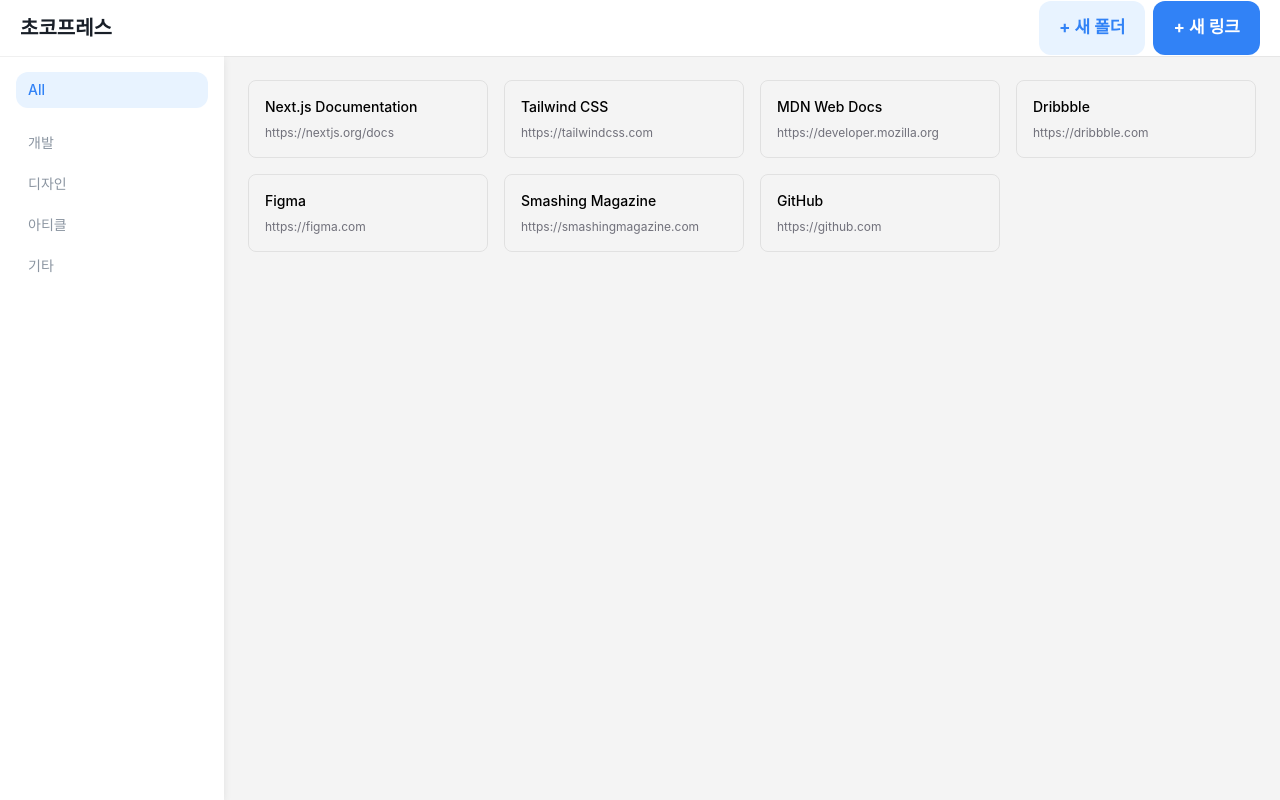
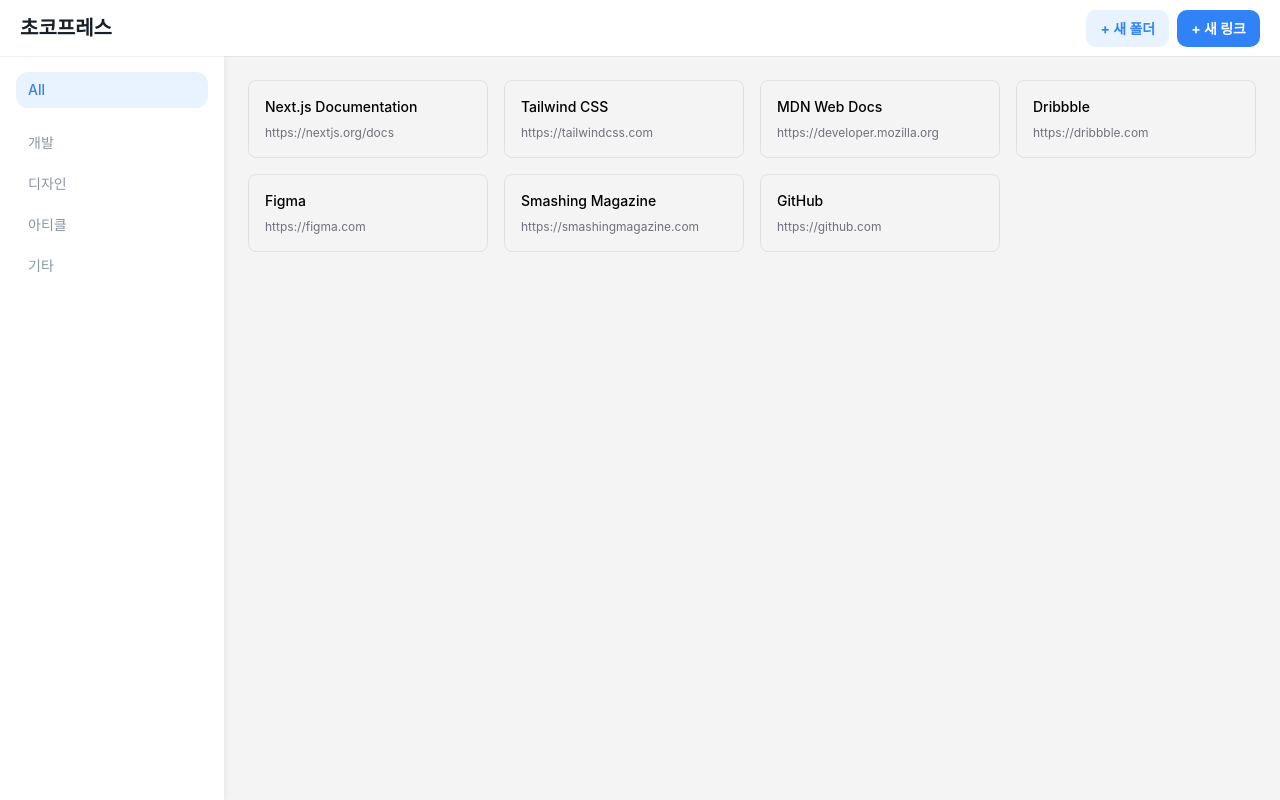
Before and after one commit to hyunsu3/favorites, a Next.js app: page / in a window 1280 px wide. Built offline with nearby package versions, Linux system fonts and the light colour scheme.

Commit message:
버튼 디자인 수정

```diff
--- a/app/globals.css
+++ b/app/globals.css
@@ -60,6 +60,44 @@
   opacity: 0.85;
 }
 .btn-secondary:active {
+  transform: scale(0.98);
+}
+
+.btn-primary-sm {
+  display: inline-flex;
+  align-items: center;
+  justify-content: center;
+  background: var(--accent);
+  color: #ffffff;
+  border-radius: 10px;
+  padding: 8px 14px;
+  font-size: 14px;
+  font-weight: 700;
+  transition: background-color 0.2s ease;
+}
+.btn-primary-sm:hover {
+  background: var(--accent-hover);
+}
+.btn-primary-sm:active {
+  transform: scale(0.98);
+}
+
+.btn-secondary-sm {
+  display: inline-flex;
+  align-items: center;
+  justify-content: center;
+  background: var(--accent-soft);
+  color: var(--accent);
+  border-radius: 10px;
+  padding: 8px 14px;
+  font-size: 14px;
+  font-weight: 700;
+  transition: opacity 0.2s ease;
+}
+.btn-secondary-sm:hover {
+  opacity: 0.85;
+}
+.btn-secondary-sm:active {
   transform: scale(0.98);
 }
 
--- a/components/Header.tsx
+++ b/components/Header.tsx
@@ -7,7 +7,7 @@
       <span className="text-xl font-bold text-[var(--text)]">초코프레스</span>
       <div className="flex items-center gap-2">
         <NewFolderButton />
-        <Link href="/new" className="btn-primary">
+        <Link href="/new" className="btn-primary-sm">
           + 새 링크
         </Link>
       </div>
--- a/components/NewFolderButton.tsx
+++ b/components/NewFolderButton.tsx
@@ -8,7 +8,7 @@
 
   return (
     <>
-      <button type="button" onClick={() => setIsOpen(true)} className="btn-secondary">
+      <button type="button" onClick={() => setIsOpen(true)} className="btn-secondary-sm">
         + 새 폴더
       </button>
       <NewFolderModal isOpen={isOpen} onClose={() => setIsOpen(false)} />
```
